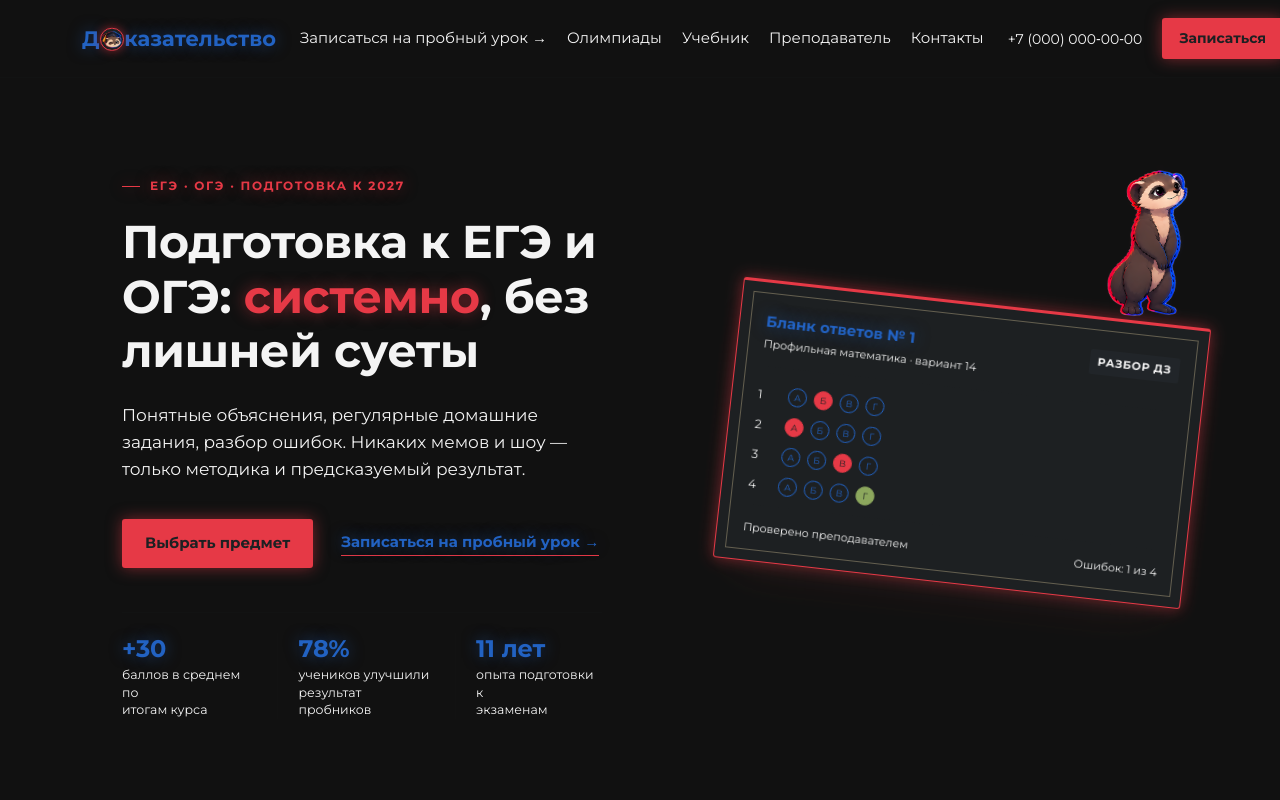
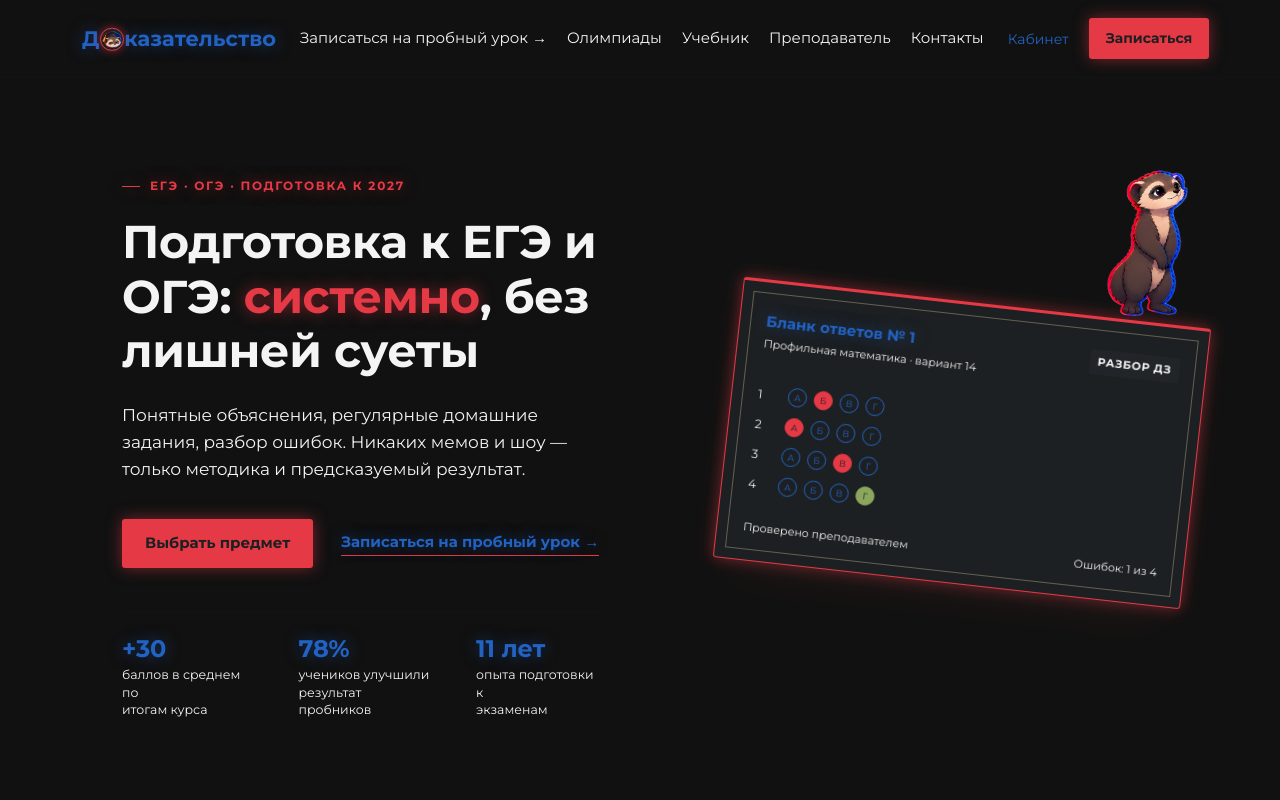
Before and after one commit to Fitesip/dokazatelstvo-school, a Next.js app: page / in a window 1280 px wide. Shown: the top 800 px of the page. Built offline with nearby package versions, Linux system fonts and the light colour scheme; no server answers.

Commit message:
Ссылка на кабинет в шапке и футере; шапка больше не переполняется на 1280px+

```diff
--- a/components/Header.tsx
+++ b/components/Header.tsx
@@ -22,9 +22,16 @@
         </nav>
 
         <div className="flex items-center gap-3 sm:gap-5">
+          <Link
+            href="/cabinet"
+            className="hidden whitespace-nowrap text-sm text-blue transition hover:brightness-125 lg:block"
+          >
+            Кабинет
+          </Link>
           <a
             href={PHONE.href}
-            className="hidden whitespace-nowrap text-sm text-text transition hover:text-blue md:block"
+            // на xl рядом меню — телефон не помещается, он есть в футере
+            className="hidden whitespace-nowrap text-sm text-text transition hover:text-blue md:block xl:hidden"
           >
             {PHONE.label}
           </a>
--- a/lib/data.ts
+++ b/lib/data.ts
@@ -236,6 +236,7 @@
       { label: "Олимпиады", href: "#olympiads" },
       { label: "Учебник", href: "#textbook" },
       { label: "Преподаватель", href: "#teacher" },
+      { label: "Личный кабинет", href: "/cabinet" },
     ],
   },
   {
```
